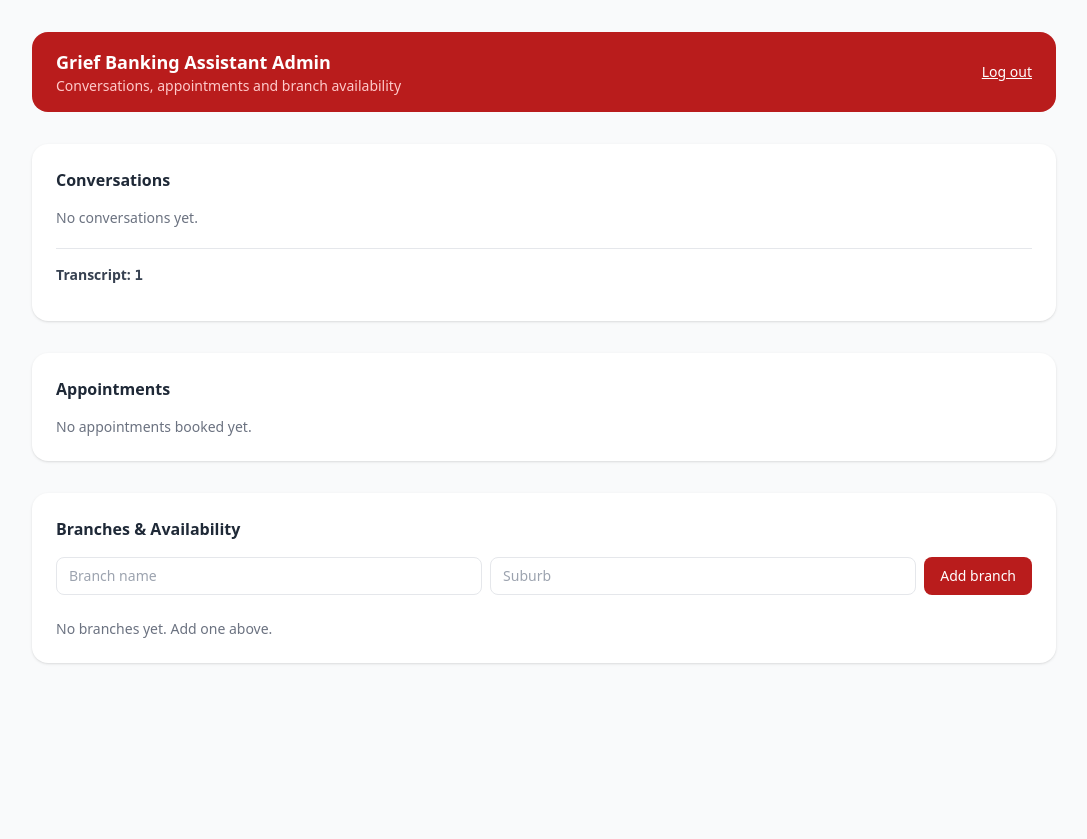
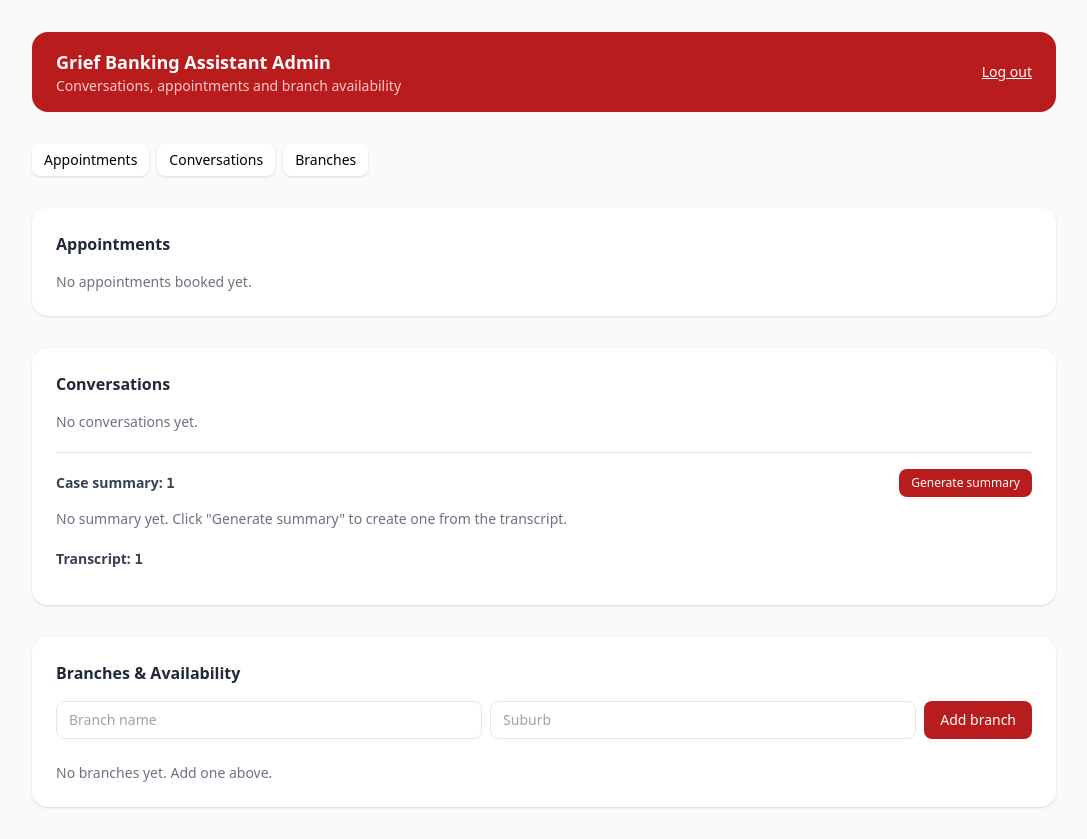
Before and after one commit to Stellarmy1201/grief-banking-assistant, a Flask app: page /admin/conversations/1 in a window 1280 px wide. Shown: the whole page, without its empty margins (96-1183 px from the left). Before the commit the page ends 664 px from the top, so only its background shows below. Run offline with Flask 3, Linux system fonts and the light colour scheme; the visitor is signed in with stand-in values (Sample User, id 1); parts of the project's set-up code (start-up, migrations or seed data) failed here and were passed over; some libraries are stand-ins or nearby versions.

Commit message:
chat summary and 60 days expiration

````diff
--- a/main.py
+++ b/main.py
@@ -1,5 +1,8 @@
 import os
+import re
+import json
 from datetime import datetime
+import click
 from dotenv import load_dotenv
 load_dotenv()
 from flask import (Flask, request, jsonify, send_from_directory,
@@ -11,7 +14,7 @@ from google.genai import types
 from extensions import db, migrate
 import models  # noqa: F401  (import so migrations see the models' metadata)
 import services as svc
-from prompts import SYSTEM_PROMPT, GREETING
+from prompts import SYSTEM_PROMPT, GREETING, SUMMARY_EXTRACTION_PROMPT
 
 
 def _database_uri():
@@ -92,6 +95,46 @@ def build_contents(history, message):
     return contents
 
 
+SUMMARY_KEYS = ['deceased_name', 'date_of_passing', 'relationship',
+                'accounts', 'ownership', 'will_and_probate', 'note']
+
+
+def build_summary(history):
+    """Extract a structured case summary (+ staff note) from the transcript.
+
+    Returns a dict with SUMMARY_KEYS plus generated_at. Never raises: on any
+    failure it returns a summary whose note explains the problem.
+    """
+    base = {k: '' for k in SUMMARY_KEYS}
+    base['generated_at'] = datetime.now().strftime('%Y-%m-%d %H:%M')
+    if client is None:
+        base['note'] = 'Summary unavailable: AI is offline (no GEMINI_API_KEY).'
+        return base
+
+    transcript = '\n'.join(
+        f"{'User' if m['role'] == 'user' else 'Assistant'}: {m['content']}"
+        for m in history
+    )
+    try:
+        resp = client.models.generate_content(
+            model='gemini-3.8-flash',
+            contents=SUMMARY_EXTRACTION_PROMPT + transcript,
+        )
+        text = resp.text or ''
+        # Pull the first {...} object out, even if wrapped in ``` fences or prose.
+        match = re.search(r'\{.*\}', text, re.DOTALL)
+        data = json.loads(match.group(0)) if match else None
+        if isinstance(data, dict):
+            for k in SUMMARY_KEYS:
+                v = data.get(k, '')
+                base[k] = v.strip() if isinstance(v, str) else str(v)
+        else:
+            base['note'] = 'Could not read the summary. Please try again.'
+    except Exception:
+        base['note'] = 'Could not generate a summary right now. Please try again.'
+    return base
+
+
 @app.route('/chat', methods=['POST'])
 def chat():
     data = request.json or {}
@@ -139,19 +182,32 @@ def branch_slots(branch_id):
     return jsonify(svc.list_available_slots(branch_id))
 
 
+def _looks_like_email(value):
+    """Very light email sanity check: one @ with a dotted domain after it."""
+    if value.count('@') != 1:
+        return False
+    local, _, domain = value.partition('@')
+    return bool(local) and '.' in domain and not domain.startswith('.') and not domain.endswith('.')
+
+
 @app.route('/appointments', methods=['POST'])
 def create_appointment():
     data = request.json or {}
     code = (data.get('sessionId') or '').strip()
     slot_id = data.get('slotId')
+    email = (data.get('contactEmail') or '').strip()
     if not code:
         return jsonify({'error': 'missing sessionId'}), 400
     if not slot_id:
         return jsonify({'error': 'missing slotId'}), 400
+    if not email:
+        return jsonify({'error': 'An email address is required to book.'}), 400
+    if not _looks_like_email(email):
+        return jsonify({'error': 'That email address does not look right.'}), 400
 
     svc.ensure_session(code)
     appt = svc.book_appointment(
-        code, slot_id, data.get('contactName'), data.get('contactPhone')
+        code, slot_id, data.get('contactName'), data.get('contactPhone'), email
     )
     if appt is None:
         return jsonify({'error': 'That time was just taken. Please pick another.'}), 409
@@ -197,13 +253,25 @@ def admin_dashboard():
 
 @app.route('/admin/conversations/<code>')
 def admin_conversation(code):
+    session = svc.get_session(code)
+    summary = session['collected'] if session and session['collected'] else None
     return render_template(
         'admin/dashboard.html',
         sessions=svc.list_sessions(),
         appointments=svc.list_appointments(),
         branches=svc.list_branches_with_slots(),
-        conversation={'code': code, 'history': svc.get_history(code)},
+        conversation={'code': code, 'history': svc.get_history(code), 'summary': summary},
     )
+
+
+@app.route('/admin/conversations/<code>/summarize', methods=['POST'])
+def admin_summarize(code):
+    if svc.get_session(code) is None:
+        flash('That conversation no longer exists.')
+        return redirect(url_for('admin_dashboard'))
+    summary = build_summary(svc.get_history(code))
+    svc.update_collected(code, summary)
+    return redirect(url_for('admin_conversation', code=code))
 
 
 @app.route('/admin/branches', methods=['POST'])
@@ -257,6 +325,20 @@ def admin_cancel_appointment(appt_id):
     return redirect(url_for('admin_dashboard'))
 
 
+# --- CLI: data retention ------------------------------------------------------
+
+@app.cli.command('cleanup-sessions')
+@click.option('--days', default=60, show_default=True,
+              help='Delete conversations inactive for more than this many days.')
+def cleanup_sessions(days):
+    """Delete old sessions, their chat history and bookings (run from cron)."""
+    counts = svc.delete_old_sessions(days)
+    click.echo(
+        f"Removed {counts['sessions']} session(s), {counts['messages']} message(s), "
+        f"{counts['appointments']} appointment(s) older than {days} days."
+    )
+
+
 if __name__ == '__main__':
     with app.app_context():
         svc.seed_demo_data()
--- a/models.py
+++ b/models.py
@@ -81,6 +81,7 @@ class Appointment(db.Model):
     )
     contact_name = db.Column(db.String(120), nullable=False, default="")
     contact_phone = db.Column(db.String(40), nullable=False, default="")
+    contact_email = db.Column(db.String(255), nullable=False, default="")
     status = db.Column(db.String(16), nullable=False, default="booked")
     created_at = db.Column(db.DateTime, nullable=False, default=utcnow)
 
--- a/templates/admin/dashboard.html
+++ b/templates/admin/dashboard.html
@@ -23,49 +23,15 @@
       {% endif %}
     {% endwith %}
 
-    <!-- Conversations -->
-    <section class="bg-white rounded-2xl shadow p-6">
-      <h2 class="text-base font-semibold text-gray-800 mb-4">Conversations</h2>
-      {% if sessions %}
-      <div class="overflow-x-auto">
-        <table class="w-full text-sm">
-          <thead class="text-left text-gray-500 border-b">
-            <tr><th class="py-2 pr-4">Code</th><th class="py-2 pr-4">Messages</th><th class="py-2 pr-4">Started</th><th class="py-2 pr-4">Last activity</th><th></th></tr>
-          </thead>
-          <tbody>
-          {% for s in sessions %}
-            <tr class="border-b last:border-0">
-              <td class="py-2 pr-4 font-mono">{{ s.code }}</td>
-              <td class="py-2 pr-4">{{ s.message_count }}</td>
-              <td class="py-2 pr-4">{{ s.created_at.strftime('%d %b %Y %H:%M') if s.created_at }}</td>
-              <td class="py-2 pr-4">{{ s.updated_at.strftime('%d %b %Y %H:%M') if s.updated_at }}</td>
-              <td class="py-2"><a class="text-red-700 hover:underline" href="{{ url_for('admin_conversation', code=s.code) }}">View</a></td>
-            </tr>
-          {% endfor %}
-          </tbody>
-        </table>
-      </div>
-      {% else %}
-        <p class="text-sm text-gray-500">No conversations yet.</p>
-      {% endif %}
-
-      {% if conversation %}
-        <div class="mt-5 border-t pt-4">
-          <h3 class="text-sm font-semibold text-gray-700 mb-3">Transcript: <span class="font-mono">{{ conversation.code }}</span></h3>
-          <div class="space-y-2 max-h-96 overflow-y-auto">
-            {% for m in conversation.history %}
-              <div class="{{ 'bg-red-50 ml-auto text-right' if m.role == 'user' else 'bg-gray-100' }} rounded-xl px-3 py-2 text-sm max-w-md {{ 'ml-auto' if m.role == 'user' }}">
-                <span class="block text-[11px] uppercase tracking-wide text-gray-400">{{ m.role }}</span>
-                {{ m.content }}
-              </div>
-            {% endfor %}
-          </div>
-        </div>
-      {% endif %}
-    </section>
+    <!-- Quick nav -->
+    <nav class="flex flex-wrap gap-2 text-sm">
+      <a href="#appointments" class="px-3 py-1.5 bg-white rounded-lg shadow hover:bg-gray-50">Appointments</a>
+      <a href="#conversations" class="px-3 py-1.5 bg-white rounded-lg shadow hover:bg-gray-50">Conversations</a>
+      <a href="#branches" class="px-3 py-1.5 bg-white rounded-lg shadow hover:bg-gray-50">Branches</a>
+    </nav>
 
     <!-- Appointments -->
-    <section class="bg-white rounded-2xl shadow p-6">
+    <section id="appointments" class="bg-white rounded-2xl shadow p-6">
       <h2 class="text-base font-semibold text-gray-800 mb-4">Appointments</h2>
       {% if appointments %}
       <div class="overflow-x-auto">
@@ -79,8 +45,11 @@
               <td class="py-2 pr-4 font-mono">{{ a.reference }}</td>
               <td class="py-2 pr-4">{{ a.branch }}{% if a.suburb %}, {{ a.suburb }}{% endif %}</td>
               <td class="py-2 pr-4">{{ a.label }}</td>
-              <td class="py-2 pr-4">{{ a.contact_name }}{% if a.contact_phone %} ({{ a.contact_phone }}){% endif %}</td>
-              <td class="py-2 pr-4 font-mono">{{ a.session_code }}</td>
+              <td class="py-2 pr-4">
+                {{ a.contact_name }}{% if a.contact_phone %} ({{ a.contact_phone }}){% endif %}
+                {% if a.contact_email %}<span class="block text-xs text-gray-400">{{ a.contact_email }}</span>{% endif %}
+              </td>
+              <td class="py-2 pr-4 font-mono"><a class="text-red-700 hover:underline" href="{{ url_for('admin_conversation', code=a.session_code) }}">{{ a.session_code }}</a></td>
               <td class="py-2 pr-4">
                 <span class="{{ 'text-green-700' if a.status == 'booked' else 'text-gray-400 line-through' }}">{{ a.status }}</span>
               </td>
@@ -101,8 +70,85 @@
       {% endif %}
     </section>
 
+    <!-- Conversations -->
+    <section id="conversations" class="bg-white rounded-2xl shadow p-6">
+      <h2 class="text-base font-semibold text-gray-800 mb-4">Conversations</h2>
+      {% if sessions %}
+      <div class="overflow-x-auto">
+        <table class="w-full text-sm">
+          <thead class="text-left text-gray-500 border-b">
+            <tr><th class="py-2 pr-4">Code</th><th class="py-2 pr-4">Messages</th><th class="py-2 pr-4">Started</th><th class="py-2 pr-4">Last activity</th><th></th></tr>
+          </thead>
+          <tbody>
+          {% for s in sessions %}
+            <tr class="border-b last:border-0">
+              <td class="py-2 pr-4 font-mono">{{ s.code }}</td>
+              <td class="py-2 pr-4">{{ s.message_count }}</td>
+              <td class="py-2 pr-4">{{ s.created_at.strftime('%d %b %Y %H:%M') if s.created_at }}</td>
+              <td class="py-2 pr-4">{{ s.updated_at.strftime('%d %b %Y %H:%M') if s.updated_at }}</td>
+              <td class="py-2 whitespace-nowrap">
+                <a class="text-red-700 hover:underline" href="{{ url_for('admin_conversation', code=s.code) }}">View</a>
+                <form method="POST" action="{{ url_for('admin_summarize', code=s.code) }}" class="inline ml-3">
+                  <button class="text-red-700 hover:underline">Summarize</button>
+                </form>
+              </td>
+            </tr>
+          {% endfor %}
+          </tbody>
+        </table>
+      </div>
+      {% else %}
+        <p class="text-sm text-gray-500">No conversations yet.</p>
+      {% endif %}
+
+      {% if conversation %}
+        <div class="mt-5 border-t pt-4">
+          <div class="flex items-center justify-between mb-3">
+            <h3 class="text-sm font-semibold text-gray-700">Case summary: <span class="font-mono">{{ conversation.code }}</span></h3>
+            <form method="POST" action="{{ url_for('admin_summarize', code=conversation.code) }}">
+              <button class="text-xs bg-red-700 text-white px-3 py-1.5 rounded-lg hover:bg-red-800">
+                {{ 'Refresh summary' if conversation.summary else 'Generate summary' }}
+              </button>
+            </form>
+          </div>
+
+          {% if conversation.summary %}
+            {% set s = conversation.summary %}
+            <div class="bg-gray-50 border rounded-xl p-4 text-sm mb-5">
+              <dl class="grid grid-cols-1 sm:grid-cols-2 gap-x-6 gap-y-1">
+                <div><dt class="inline text-gray-500">Deceased:</dt> <dd class="inline">{{ s.deceased_name or '—' }}</dd></div>
+                <div><dt class="inline text-gray-500">Date of passing:</dt> <dd class="inline">{{ s.date_of_passing or '—' }}</dd></div>
+                <div><dt class="inline text-gray-500">Relationship:</dt> <dd class="inline">{{ s.relationship or '—' }}</dd></div>
+                <div><dt class="inline text-gray-500">Accounts:</dt> <dd class="inline">{{ s.accounts or '—' }}</dd></div>
+                <div><dt class="inline text-gray-500">Ownership:</dt> <dd class="inline">{{ s.ownership or '—' }}</dd></div>
+                <div><dt class="inline text-gray-500">Will / probate:</dt> <dd class="inline">{{ s.will_and_probate or '—' }}</dd></div>
+              </dl>
+              {% if s.note %}
+                <div class="mt-3 bg-amber-50 border border-amber-200 text-amber-900 rounded-lg px-3 py-2">
+                  <span class="font-semibold">Note:</span> {{ s.note }}
+                </div>
+              {% endif %}
+              {% if s.generated_at %}<p class="text-[11px] text-gray-400 mt-2">Generated {{ s.generated_at }}</p>{% endif %}
+            </div>
+          {% else %}
+            <p class="text-sm text-gray-500 mb-5">No summary yet. Click "Generate summary" to create one from the transcript.</p>
+          {% endif %}
+
+          <h3 class="text-sm font-semibold text-gray-700 mb-3">Transcript: <span class="font-mono">{{ conversation.code }}</span></h3>
+          <div class="space-y-2 max-h-96 overflow-y-auto">
+            {% for m in conversation.history %}
+              <div class="{{ 'bg-red-50 ml-auto text-right' if m.role == 'user' else 'bg-gray-100' }} rounded-xl px-3 py-2 text-sm max-w-md {{ 'ml-auto' if m.role == 'user' }}">
+                <span class="block text-[11px] uppercase tracking-wide text-gray-400">{{ m.role }}</span>
+                {{ m.content }}
+              </div>
+            {% endfor %}
+          </div>
+        </div>
+      {% endif %}
+    </section>
+
     <!-- Branches & availability -->
-    <section class="bg-white rounded-2xl shadow p-6">
+    <section id="branches" class="bg-white rounded-2xl shadow p-6">
       <h2 class="text-base font-semibold text-gray-800 mb-4">Branches &amp; Availability</h2>
 
       <form method="POST" action="{{ url_for('admin_add_branch') }}" class="flex flex-wrap gap-2 mb-6">
````
Also changed, not shown: migrations/versions/d88aac29e6ae_appointment_contact_email.py (added, +32 -0 lines), prompts.py (+20 -0 lines), public/index.html (+12 -3 lines), services.py (+39 -1 lines), README.md, 1 other file.
